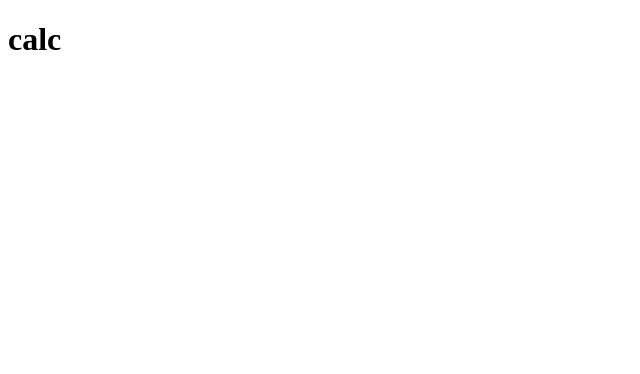
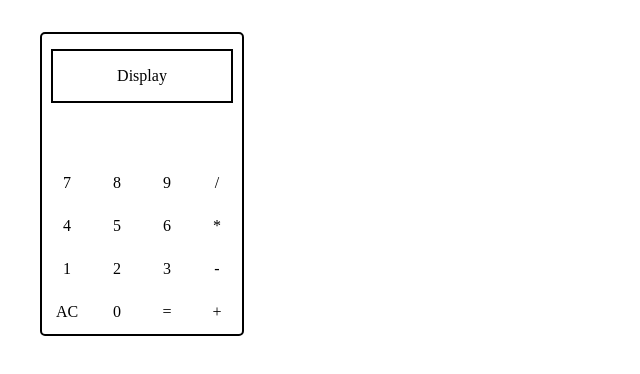
Before and after one commit to TheFivePips/Calculator, a plain HTML site: page index.html in a window 1280 px wide. Shown: the whole page, without its empty margins (0-640 px from the left). Drawn offline with Linux system fonts and the light colour scheme.

Commit message:
created basic stlye and html for calculator

```diff
--- a/index.html
+++ b/index.html
@@ -8,7 +8,27 @@
     <link rel="stylesheet" href="./styles.css">
 </head>
 <body>
-    <h1>calc</h1>
+    <div class="grid-wrapper">
+        <div class="grid-container">
+            <div class="display">Display</div>
+            <div class="a-c">AC</div>
+            <div class="divide">/</div>
+            <div class="multiply">*</div>
+            <div class="subtract">-</div>
+            <div class="add">+</div>
+            <div class="equals">=</div>
+            <div class="zero">0</div>
+            <div class="one">1</div>
+            <div class="two">2</div>
+            <div class="three">3</div>
+            <div class="four">4</div>
+            <div class="five">5</div>
+            <div class="six">6</div>
+            <div class="seven">7</div>
+            <div class="eight">8</div>
+            <div class="nine">9</div>
+        </div>
+    </div>
 
 
 
--- a/styles.css
+++ b/styles.css
@@ -0,0 +1,165 @@
+.grid-wrapper{
+display: flex;
+/* justify-content: center; */
+/* align-content: center; */
+margin: 2rem;
+border: 2px solid black;
+border-radius: 5px;
+width: 200px;
+height: 300px;
+
+}
+
+.grid-container{
+    display: grid;
+    width: 200px;
+    height: 300px;
+    grid-template-columns: repeat(4, 1fr);
+    grid-template-rows: repeat(6,1fr);
+    justify-items: center;
+    align-items: center;
+
+}
+/* making these explicit instead of shorthand for practice */
+.display {
+    grid-column-start:1 ;
+    grid-column-end: 5;
+    grid-row-start: 1;
+    grid-row-end: 2;
+    justify-self: center;
+    align-self: center;
+    border: 2px solid black;
+    padding: 1rem 4rem;
+    margin: 15px;
+}
+.a-c{
+    grid-column-start:1 ;
+    grid-column-end: 2;
+    grid-row-start: 6;
+    grid-row-end: 7;
+    justify-self: center;
+    align-self: center
+
+}
+.equals{
+    grid-column-start: 3;
+    grid-column-end: 4;
+    grid-row-start: 6;
+    grid-row-end: 7;
+    justify-self: center;
+    align-self: center;
+}
+.zero{
+    grid-column-start: 2;
+    grid-column-end: 3;
+    grid-row-start: 6;
+    grid-row-end: 7;
+    justify-self: center;
+    align-self: center
+}
+
+.add{
+    grid-column-start: 4;
+    grid-column-end: 5;
+    grid-row-start: 6;
+    grid-row-end: 7;
+    justify-self: center;
+    align-self: center
+}
+.subtract{
+    grid-column-start: 4;
+    grid-column-end: 5;
+    grid-row-start: 5;
+    grid-row-end: 6;
+    justify-self: center;
+    align-self:center
+}
+.multiply{
+    grid-column-start: 4;
+    grid-column-end: 5;
+    grid-row-start: 4;
+    grid-row-end: 5;
+    justify-self: center;
+    align-self: center
+}
+.divide{
+    grid-column-start: 4;
+    grid-column-end: 5;
+    grid-row-start: 3;
+    grid-row-end: 4;
+    justify-self: center;
+    align-self: center
+}
+.one{
+    grid-column-start: 1;
+    grid-column-end: 2;
+    grid-row-start: 5;
+    grid-row-end: 6;
+    justify-self: center;
+    align-self: center
+}
+.two{
+    grid-column-start: 2;
+    grid-column-end: 3;
+    grid-row-start: 5;
+    grid-row-end: 6;
+    justify-self: center;
+    align-self: center
+}
+.three{
+    grid-column-start: 3;
+    grid-column-end: 4;
+    grid-row-start: 5;
+    grid-row-end: 6;
+    justify-self: center;
+    align-self: center
+}
+.four{
+    grid-column-start: 1;
+    grid-column-end: 2;
+    grid-row-start: 4;
+    grid-row-end: 5;
+    justify-self: center;
+    align-self: center
+}
+.five{
+    grid-column-start: 2;
+    grid-column-end: 3;
+    grid-row-start: 4;
+    grid-row-end: 5;
+    justify-self: center;
+    align-self: center
+}
+.six{
+    grid-column-start: 3;
+    grid-column-end: 4;
+    grid-row-start: 4;
+    grid-row-end: 5;
+    justify-self: center;
+    align-self: center
+}
+
+.seven{
+    grid-column-start: 1;
+    grid-column-end: 2;
+    grid-row-start: 3;
+    grid-row-end: 4;
+    justify-self: center;
+    align-self: center
+}
+.eight{
+    grid-column-start: 2;
+    grid-column-end: 3;
+    grid-row-start: 3;
+    grid-row-end: 4;
+    justify-self: center;
+    align-self: center
+}
+.nine{
+    grid-column-start: 3;
+    grid-column-end: 4;
+    grid-row-start: 3;
+    grid-row-end: 4;
+    justify-self: center;
+    align-self: center
+}
```
